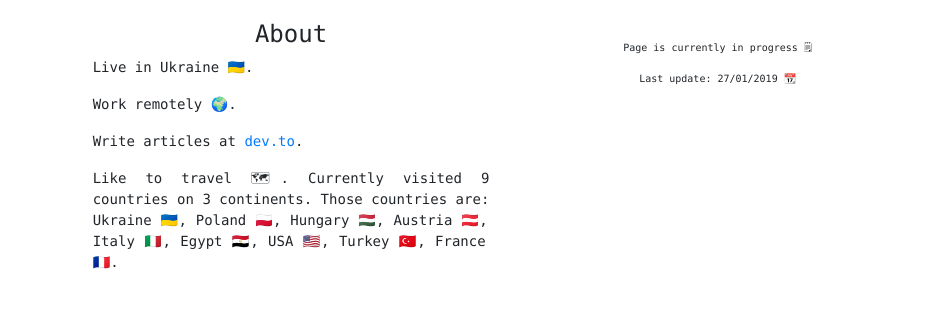
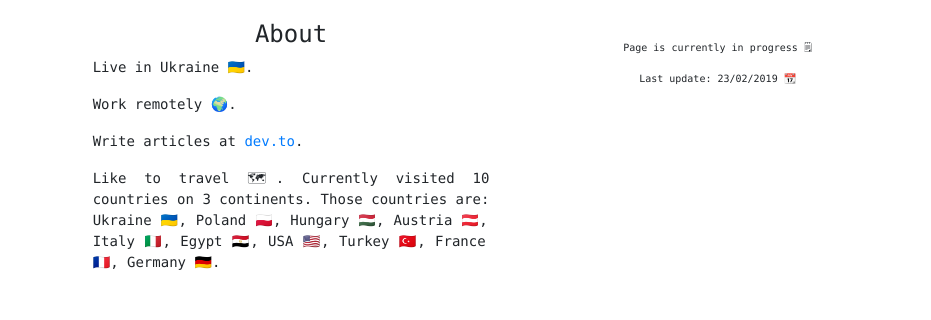
Before and after one commit to TeTiRoss/TeTiRoss.github.io, a plain HTML site: page index.html in a window 1280 px wide. Shown: the full height of the page, 349-1280 px from the left. Drawn offline with nearby package versions, Linux system fonts and the light colour scheme.

Commit message:
add Germany to list of visited countries

```diff
--- a/index.html
+++ b/index.html
@@ -55,9 +55,9 @@
 						<p> Work remotely 🌍. </p>
 						<p> Write articles at <a href="https://dev.to/tetiross">dev.to</a>. </p>
 						<p>
-							Like to travel 🗺. Currently visited 9 countries on 3 continents. Those countries are: Ukraine 🇺🇦,
+							Like to travel 🗺. Currently visited 10 countries on 3 continents. Those countries are: Ukraine 🇺🇦,
 							Poland 🇵🇱, Hungary 🇭🇺, Austria 🇦🇹, Italy 🇮🇹, Egypt 🇪🇬, USA 🇺🇸,
-							Turkey 🇹🇷, France 🇫🇷.
+							Turkey 🇹🇷, France 🇫🇷, Germany 🇩🇪.
 						</p>
 					</div>
 		    </div>
@@ -65,7 +65,7 @@
 		    <div class="col-sm">
 					<div id="in-progress" class="text-center">
 						<p>Page is currently in progress 🗒</p>
-						<p>Last update: 27/01/2019 📆</p>
+						<p>Last update: 23/02/2019 📆</p>
 					</div>
 		    </div>
 
```
